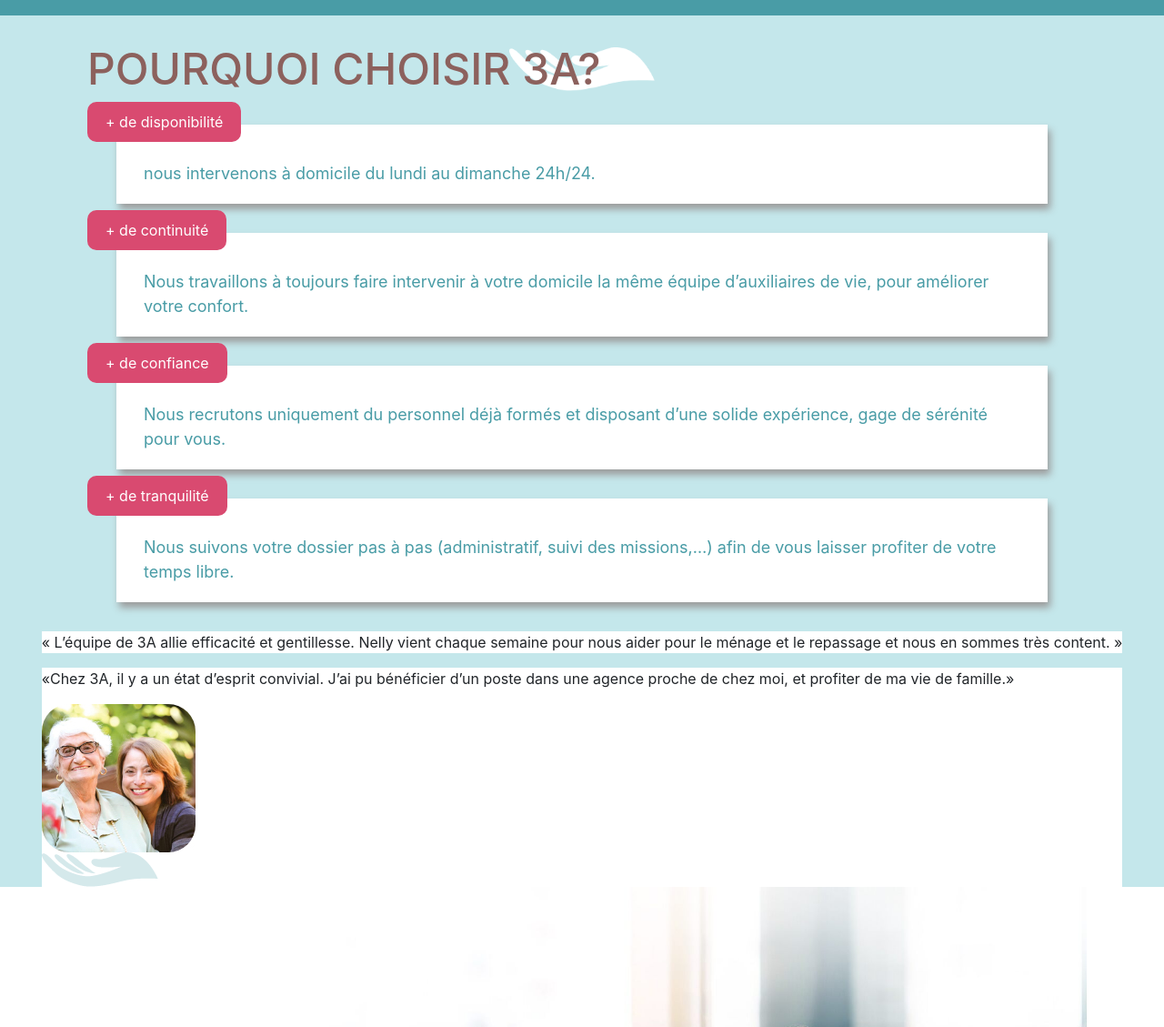
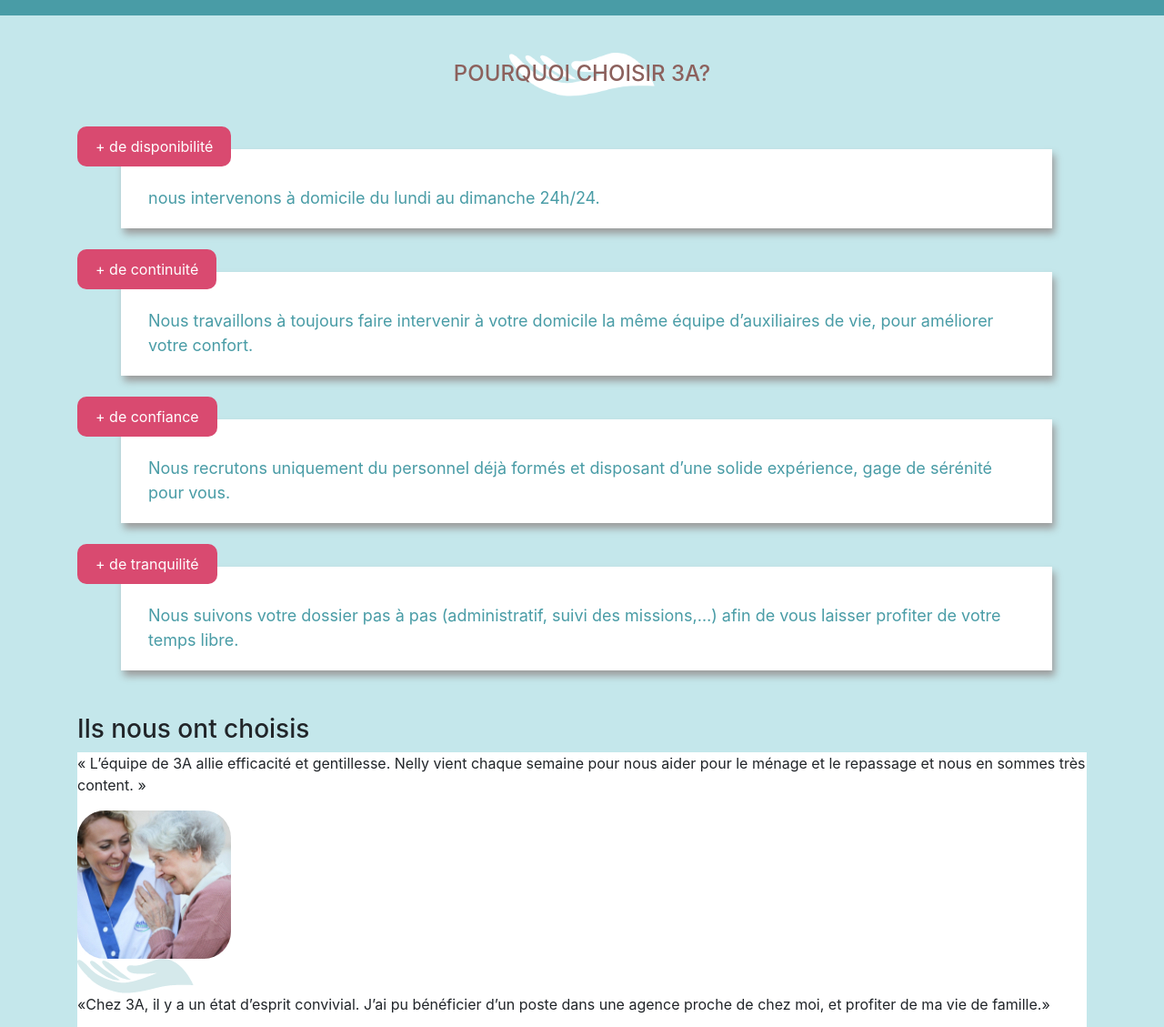
Before and after one commit to Big-Jul/La-Team-Win, a website: page src/index.html in a window 1280 px wide. Shown: the part 252-1381 px from the top of the page at 91% size. Drawn offline with nearby package versions, Linux system fonts and the light colour scheme; files that its build step writes are made by us from their sources.

Commit message:
modification cartes pourquoi

```diff
--- a/src/index.html
+++ b/src/index.html
@@ -63,6 +63,7 @@
 
 <!-- ======================SECTION 3 POURQUOI JULIA=========================== -->
    <section class="pourquoi">
+     <div class="pourquoi-inner container">
 <div class="part-1">
 <h2 class="section-title">pourquoi choisir 3A?</h2>
 <div class="avantages">
@@ -96,7 +97,7 @@
 
 <div class="part-2">
 
-<title>Ils nous ont choisis</title>
+<h3 class="title-bis">Ils nous ont choisis</h3 c>
 <article class=tem>
 <div class="bg-white enable-rounded ">
   <p class="comm"> <span class="guill">«</span> L’équipe de 3A allie
@@ -106,6 +107,8 @@
     ménage et le repassage et
     nous en sommes très
     content. <span class="guill">»</span></p>
+    <img class="enable-rounded" src="images/Photo témoignage2.jpg" alt="auxiliaire">
+    <img src="images/main-tem.png" alt="main">
 </div>
 </article>
 
@@ -118,7 +121,7 @@
   </div>
   </article>
 </div>
-
+</div>
 
    </section>
 
--- a/src/scss/layouts/_home.scss
+++ b/src/scss/layouts/_home.scss
@@ -14,7 +14,9 @@
   background-size: 10rem;
   color: #8C615D;
   text-transform: uppercase;
-  font-size: 3rem;
+  font-size: 1.5rem;
+  text-align: center;
+  padding: 20px 0;
 }
 
 .avt-article .title{
@@ -29,12 +31,16 @@
 margin-top: -25px;
 }
 
+.avt-article{
+  margin: 20px auto;
+
+}
 .avt-card{
   background-color: #fff;
   color: #499CA6;
   font-size: 18px;
   padding: 40px 30px 20px 30px;
-  margin:  2rem  ;
+  margin:  3rem;
  padding-top: auto;
  width: 80vw;
  box-shadow: 3px 6px 8px rgb(156, 156, 156)
@@ -44,5 +50,4 @@
 
 
 
-
 //------------------ END SECTION POURQUOI JULIA ------------------
```
